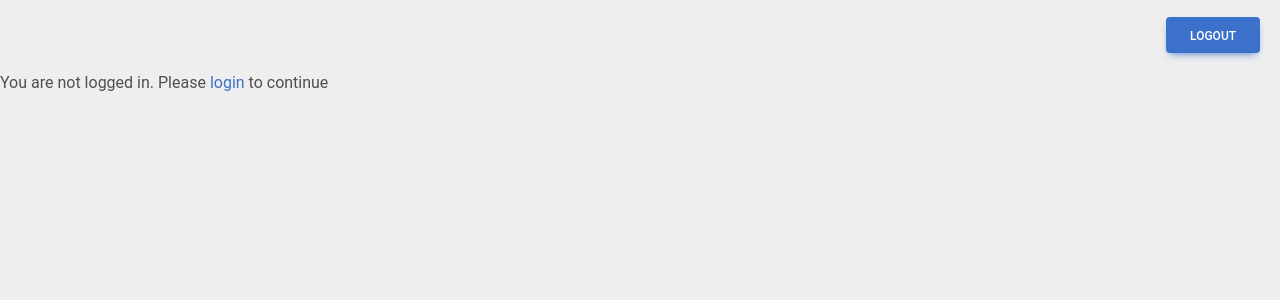
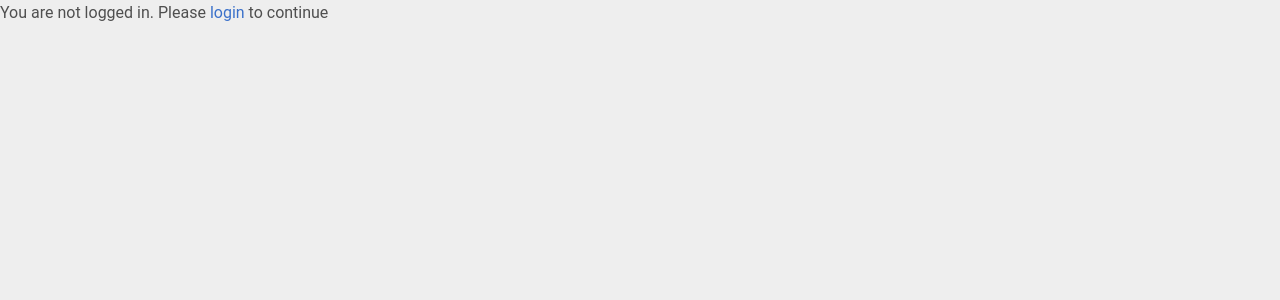
Before and after one commit to balayogesh2000/doctor-appointment-task, a React (Create React App) app: page / in a window 1280 px wide. Shown: the top 300 px of the page. Built offline with nearby package versions, Linux system fonts and the light colour scheme; no server answers.

Commit message:
removed logout button in not found page

```diff
--- a/src/components/Header/Header.js
+++ b/src/components/Header/Header.js
@@ -14,12 +14,14 @@ const Header = ({ user, setUser }) => {
   };
   return (
     <div className={classes.Header}>
-      {location.pathname !== "/login" && location.pathname !== "/signup" && (
-        <div className={classes.container}>
-          <Link to="/profile">{user.name}</Link>
-          <Button onClick={logout}>Logout</Button>
-        </div>
-      )}
+      {location.pathname !== "/login" &&
+        location.pathname !== "/signup" &&
+        user.name && (
+          <div className={classes.container}>
+            <Link to="/profile">{user.name}</Link>
+            <Button onClick={logout}>Logout</Button>
+          </div>
+        )}
     </div>
   );
 };
```
